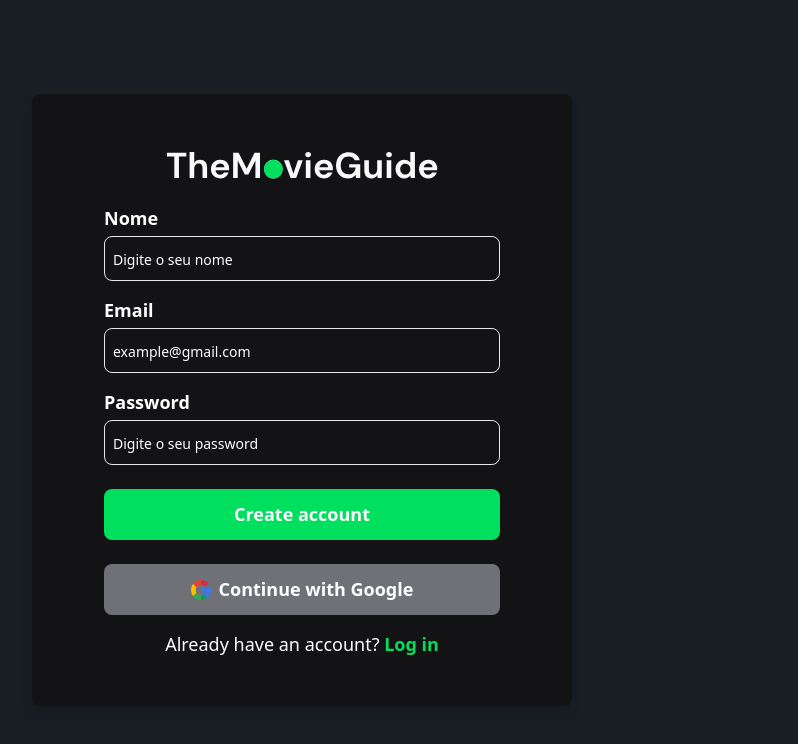
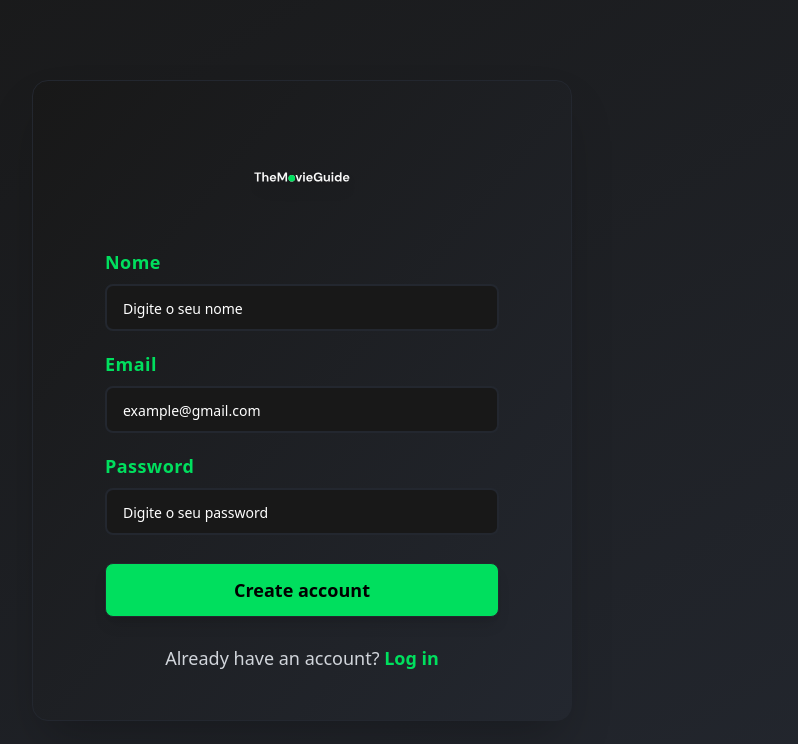
Before and after one commit to joao-tambue/moves-guide, a React (Vite) app: page /cadastro in a window 1280 px wide. Shown: the top 744 px of the page, without its empty margins (338-1136 px from the left). Built offline with nearby package versions, Linux system fonts and the light colour scheme.

Commit message:
feat: init to add skeleton

```diff
--- a/src/pages/ProfilePage.tsx
+++ b/src/pages/ProfilePage.tsx
@@ -128,7 +128,20 @@
         <div style={{ position: 'relative', zIndex: 2, height: '100%' }}
          className="w-[1150px] mx-auto py-32 flex items-center justify-between">
 
-          {user ? (
+          {user === null ? (
+            <div className="flex gap-4 items-center text-white animate-pulse">
+              <div className="relative flex flex-col items-center">
+                <div className="h-24 w-24 rounded-full bg-gray-700 border-4 border-[#00DF5E]" />
+                <div className="mt-2 h-5 w-20 rounded bg-gray-700" />
+              </div>
+              <div className="flex gap-4">
+                <div className='flex flex-col gap-2'>
+                  <div className="h-7 w-40 rounded bg-gray-700" />
+                  <div className="h-5 w-32 rounded bg-gray-700" />
+                </div>
+              </div>
+            </div>
+          ) : (
             <div className='flex gap-4 items-center text-white'>
               <div className="relative flex flex-col items-center">
                 {user.image ? (
@@ -156,7 +169,7 @@
                   </div>
               </div>
             </div>
-          ) : null}
+          )}
 
           <div className="font-sans flex items-center gap-10">
             <div className="flex flex-col items-center">
--- a/src/pages/Register.tsx
+++ b/src/pages/Register.tsx
@@ -5,7 +5,6 @@
 import { z } from "zod";
 import { zodResolver } from "@hookform/resolvers/zod";
 import { Link } from "react-router-dom";
-import googleIcon from "../assets/icon/google.png";
 import logo from "../assets/logotipo.svg";
 import { api } from "../services/api";
 import { useNavigate } from "react-router-dom";
@@ -52,63 +51,63 @@
   return (
     <>
       <ToastContainer position="top-right" autoClose={3000} />
-      <div className="min-h-screen flex justify-center items-center">
-        <div className="bg-[#131316] rounded-lg flex flex-col w-[540px] mx-auto px-[72px] py-[48px] gap-4 font-sans font-semibold text-white text-[18px] shadow-lg">
-          <div className="flex justify-center">
-            <img src={logo} alt="logotipo" />
+      <div className="min-h-screen flex justify-center items-center bg-gradient-to-br from-[#181818] to-[#23272f]">
+        <div className="bg-gradient-to-br from-[#181818] to-[#23272f] border border-[#23272f] rounded-2xl flex flex-col w-[540px] mx-auto px-[72px] py-[48px] gap-4 font-medium text-white text-[18px] shadow-2xl animate-fade-in">
+          <div className="flex justify-center mb-2">
+            <img src={logo} alt="logotipo" className="w-24 h-24 drop-shadow-lg" />
           </div>
 
-          <form onSubmit={handleSubmit(onSubmit)} className="flex flex-col gap-4">
-            <div className="flex flex-col gap-1">
-              <label htmlFor="name">Nome</label>
+          <form onSubmit={handleSubmit(onSubmit)} className="flex flex-col gap-5">
+            <div className="flex flex-col gap-2">
+              <label htmlFor="name" className="text-[#00DF5E] font-semibold tracking-wide">Nome</label>
               <input
                 type="text"
                 id="name"
                 {...register("name")}
-                className="rounded-lg py-2 px-2 flex items-center border bg-transparent transition-colors duration-300 focus:border-[#00DF5E] placeholder-white placeholder:text-[14px] placeholder:font-normal focus:ring-2 focus:ring-[#00DF5E]"
+                className="rounded-lg py-2 px-4 w-full border-2 border-[#23272f] bg-[#181818] text-white placeholder-white placeholder:text-[14px] placeholder:font-normal focus:border-[#00DF5E] focus:ring-2 focus:ring-[#00DF5E] transition-all duration-300 outline-none"
                 placeholder="Digite o seu nome"
               />
               {errors.name && (
-                <span className="text-red-500 text-sm">{errors.name.message}</span>
+                <span className="text-red-500 text-[14px] font-normal">{errors.name.message}</span>
               )}
             </div>
 
-            <div className="flex flex-col gap-1">
-              <label htmlFor="email">Email</label>
+            <div className="flex flex-col gap-2">
+              <label htmlFor="email" className="text-[#00DF5E] font-semibold tracking-wide">Email</label>
               <input
                 type="text"
                 id="email"
                 {...register("email")}
-                className="rounded-lg py-2 px-2 flex items-center border bg-transparent transition-colors duration-300 focus:border-[#00DF5E] placeholder-white placeholder:text-[14px] placeholder:font-normal focus:ring-2 focus:ring-[#00DF5E]"
+                className="rounded-lg py-2 px-4 w-full border-2 border-[#23272f] bg-[#181818] text-white placeholder-white placeholder:text-[14px] placeholder:font-normal focus:border-[#00DF5E] focus:ring-2 focus:ring-[#00DF5E] transition-all duration-300 outline-none"
                 placeholder="example@gmail.com"
               />
               {errors.email && (
-                <span className="text-red-500 text-sm">{errors.email.message}</span>
+                <span className="text-red-500 text-[14px] font-normal">{errors.email.message}</span>
               )}
             </div>
 
-            <div className="flex flex-col gap-1">
-              <label htmlFor="password">Password</label>
+            <div className="flex flex-col gap-2">
+              <label htmlFor="password" className="text-[#00DF5E] font-semibold tracking-wide">Password</label>
               <input
                 type="password"
                 id="password"
                 {...register("password")}
-                className="rounded-lg py-2 px-2 flex items-center border bg-transparent transition-colors duration-300 focus:border-[#00DF5E] placeholder-white placeholder:text-[14px] placeholder:font-normal focus:ring-2 focus:ring-[#00DF5E]"
+                className="rounded-lg py-2 px-4 w-full border-2 border-[#23272f] bg-[#181818] text-white placeholder-white placeholder:text-[14px] placeholder:font-normal focus:border-[#00DF5E] focus:ring-2 focus:ring-[#00DF5E] transition-all duration-300 outline-none"
                 placeholder="Digite o seu password"
               />
               {errors.password && (
-                <span className="text-red-500 text-sm">{errors.password.message}</span>
+                <span className="text-red-500 text-[14px] font-normal">{errors.password.message}</span>
               )}
             </div>
 
             <button
               type="submit"
-              className="bg-[#00DF5E] py-3 rounded-lg mt-2 hover:brightness-110 transition flex items-center justify-center"
+              className="bg-[#00DF5E] py-3 rounded-lg mt-2 hover:brightness-110 transition flex items-center justify-center shadow-lg border border-[#23272f] text-black font-bold text-lg"
               disabled={loading}
             >
               {loading ? (
                 <span className="flex items-center gap-2">
-                  <svg className="animate-spin h-5 w-5 text-white" xmlns="http://www.w3.org/2000/svg" fill="none" viewBox="0 0 24 24">
+                  <svg className="animate-spin h-5 w-5 text-black" xmlns="http://www.w3.org/2000/svg" fill="none" viewBox="0 0 24 24">
                     <circle className="opacity-25" cx="12" cy="12" r="10" stroke="currentColor" strokeWidth="4"></circle>
                     <path className="opacity-75" fill="currentColor" d="M4 12a8 8 0 018-8v4a4 4 0 00-4 4H4z"></path>
                   </svg>
@@ -119,16 +118,8 @@
               )}
             </button>
 
-            <button
-              type="button"
-              className="bg-[#707077] py-3 rounded-lg mt-2 flex items-center justify-center gap-2 hover:brightness-110 transition"
-            >
-              <img src={googleIcon} alt="" className="h-[20px] w-[20px]" />
-              Continue with Google
-            </button>
-
-            <p className="font-thin text-center">
-              Already have an account?{" "}
+            <p className="font-thin text-center text-gray-300 mt-2">
+              Already have an account?{' '}
               <Link to={'/login'} className="font-semibold text-[#00DF5E] hover:underline">
                 Log in
               </Link>
--- a/src/routes/PrivateRoute.tsx
+++ b/src/routes/PrivateRoute.tsx
@@ -1,5 +1,6 @@
 // src/routes/PrivateRoute.tsx
 import { useState } from "react";
+import AccessDeniedIcon from '../assets/icon/access-denied.svg';
 import { useNavigate } from "react-router-dom";
 
 export function PrivateRoute({ children }: { children: JSX.Element }) {
@@ -10,12 +11,15 @@
   if (!token && showModal) {
     return (
       <div className="fixed inset-0 z-50 flex items-center justify-center bg-black/60">
-        <div className="bg-[#171717] rounded-xl shadow-lg w-full max-w-md p-8 flex flex-col items-center animate-fade-in text-white">
-          <h2 className="text-2xl font-bold mb-2 text-[#00DF5E]">Acesso restrito</h2>
-          <p className="mb-4 text-center">Você não está logado na plataforma.<br/>Faça login para acessar esta página.</p>
+        <div className="relative w-[320px] sm:w-[380px] md:w-[420px] mx-auto rounded-2xl shadow-lg bg-gradient-to-br from-[#181818] to-[#23272f] border border-[#23272f] p-8 flex flex-col items-center animate-fade-in text-white">
+          <img src={AccessDeniedIcon} alt="Acesso negado" className="w-16 h-16 mb-4 animate-bounce-slow" />
+          <h2 className="text-2xl text-center font-bold mb-2 text-[#00DF5E] drop-shadow-lg">Ops ! <br /> Acesso restrito</h2>
+          <p className="mb-4 text-center text-gray-300 drop-shadow">Isso pode ter acontecido por 2 motivos: </p>
+          <p className="mb-4 text-center text-gray-300 drop-shadow">1º Você não está logado na plataforma.<br/>Faça login para acessar esta página.</p>
+          <p className="mb-4 text-center text-gray-300 drop-shadow">2º A internet esta lenta e a plataforma esta a demorar para fazer a verificação do usuario, volte na plataforma e espere a plataforma carregar completamente.</p>
           <button
             onClick={() => navigate('/login')}
-            className="bg-[#00DF5E] text-black px-6 py-2 rounded-md font-semibold hover:bg-[#2db968d2] transition mb-2"
+            className="bg-[#00DF5E] text-black px-6 py-2 rounded-md font-semibold hover:bg-[#2db968d2] transition mb-2 shadow-lg border border-[#23272f]"
           >
             Fazer Login
           </button>
```
Also changed, not shown: src/components/Navbar.tsx (+16 -6 lines), src/pages/Login.tsx (+15 -15 lines), src/assets/icon/access-denied.svg (added).
